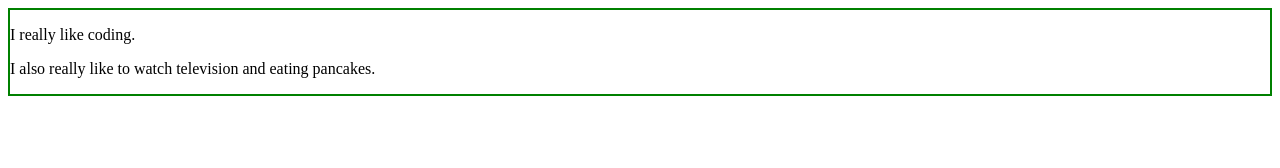
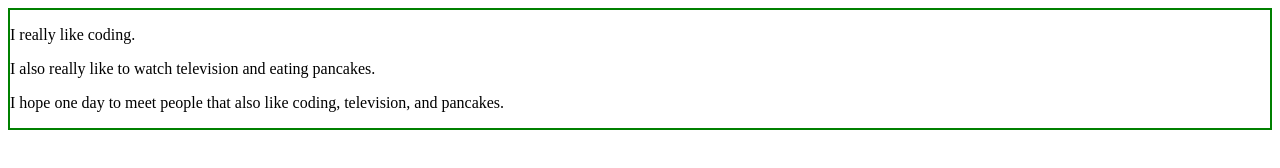
Before and after one commit to Korneliu/prep-91621-code-solutions, a website: page prep-javascript-dom-manipulation/index.html in a window 1280 px wide. Drawn offline with Linux system fonts and the light colour scheme.

Commit message:
completed prep-javascript-dom-manipulation

```diff
--- a/prep-javascript-dom-manipulation/index.html
+++ b/prep-javascript-dom-manipulation/index.html
@@ -30,6 +30,9 @@
     console.log($secondParagraph);
 
     $secondParagraph.textContent = 'I also really like to watch television and eating pancakes.';
+
+    var $thirdParagraph = document.querySelector('p.third-paragraph');
+    $thirdParagraph.textContent = 'I hope one day to meet people that also like coding, television, and pancakes.';
   </script>
 </body>
 
```
